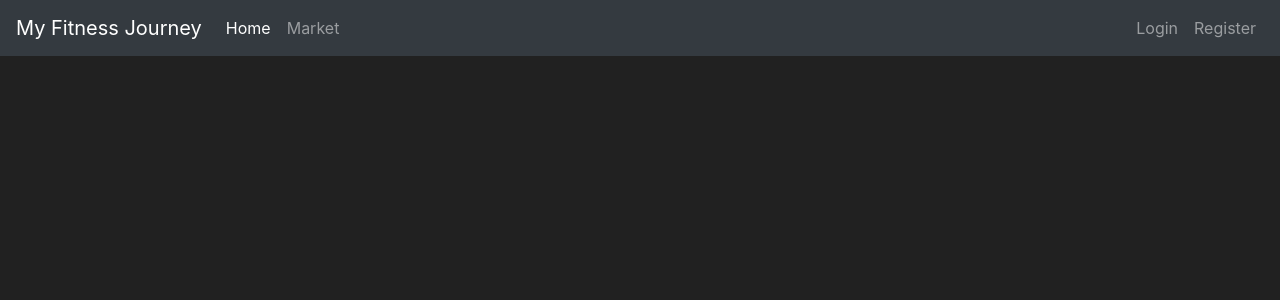
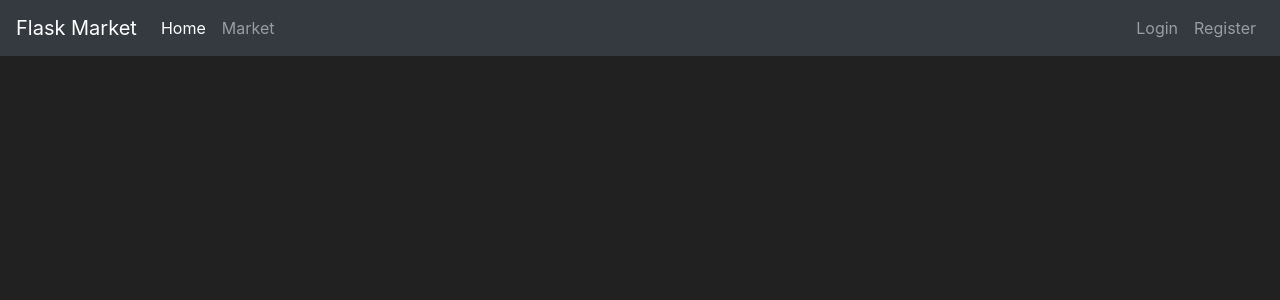
Before and after one commit to mdominguez2010/fitness-app, a Flask app: page / in a window 1280 px wide. Shown: the top 300 px of the page. Run offline with Flask 2, Linux system fonts and the light colour scheme; some libraries are stand-ins or nearby versions.

Commit message:
going nuclear again

```diff
--- a/main.py
+++ b/main.py
@@ -10,13 +10,14 @@ DEVELOPMENT_ENV = True
 def home_page():
     return render_template('home.html')
 
-@app.route('/progress')
+@app.route('/market')
 def market_page():
     items = [
-        {'id': 1, 'name': 'Phone'},
-        {'id': 2, 'name': 'Laptop'},
+        {'id': 1, 'name': 'Phone', 'barcode': '893212299897', 'price': 500},
+        {'id': 2, 'name': 'Laptop', 'barcode': '123985473165', 'price': 900},
+        {'id': 3, 'name': 'Keyboard', 'barcode': '231985128446', 'price': 150}
     ]
-    return render_template('progress.html', items=items)
+    return render_template('market.html', items=items)
 
 if __name__ == "__main__":
     app.run(host="127.0.0.1", port=8080, debug=DEVELOPMENT_ENV)
--- a/templates/base.html
+++ b/templates/base.html
@@ -14,7 +14,7 @@
    </head>
    <body>
     <nav class="navbar navbar-expand-md navbar-dark bg-dark">
-      <a class="navbar-brand" href="#">My Fitness Journey</a>
+      <a class="navbar-brand" href="#">Flask Market</a>
       <button class="navbar-toggler" type="button" data-toggle="collapse" data-target="#navbarNav">
         <span class="navbar-toggler-icon"></span>
       </button>
@@ -24,7 +24,7 @@
                 <a class="nav-link" href="{{ url_for('home_page') }}">Home <span class="sr-only">(current)</span></a>
             </li>
             <li class="nav-item">
-                <a class="nav-link" href="{{ url_for('progress_page') }}">Market</a>
+                <a class="nav-link" href="{{ url_for('market_page') }}">Market</a>
             </li>
         </ul>
         <ul class="navbar-nav">
@@ -53,8 +53,8 @@
    </body>
    <style>
       body {
-        background-color: #212121;
-        color: white
+      background-color: #212121;
+      color: white
       }
    </style>
 </html>
--- a/templates/progress.html
+++ b/templates/market.html
@@ -1,6 +1,6 @@
 {% extends 'base.html' %}
 {% block title %}
-  Progress Page
+  Market Page
 {% endblock %}
 
 {% block content %}
@@ -10,6 +10,8 @@
                 <!-- Your Columns HERE -->
                 <th scope="col">ID</th>
                 <th scope="col">Name</th>
+                <th scope="col">Barcode</th>
+                <th scope="col">Price</th>
                 <th scope="col">Options</th>
             </tr>
         </thead>
@@ -19,6 +21,8 @@
                 <tr>
                     <td>{{ item.id }}</td>
                     <td>{{ item.name }}</td>
+                    <td>{{ item.barcode }}</td>
+                    <td>{{ item.price }}$</td>
                     <td>
                         <button class="btn btn-outline btn-info">More Info</button>
                         <button class="btn btn-outline btn-success">Purchase this Item</button>
```
